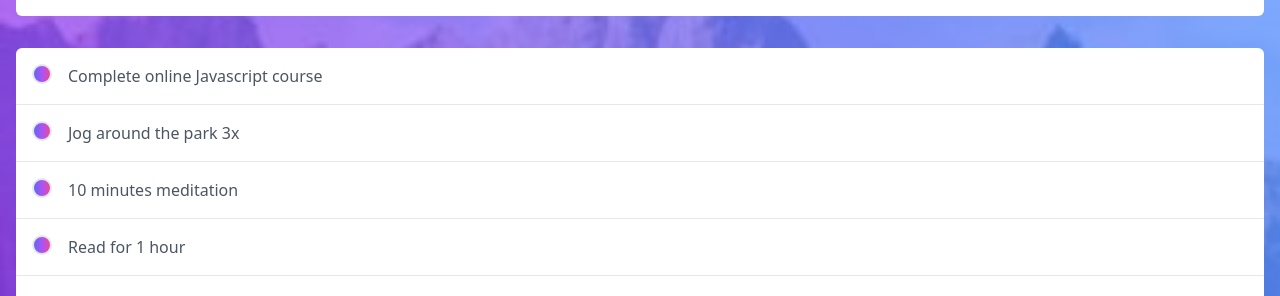
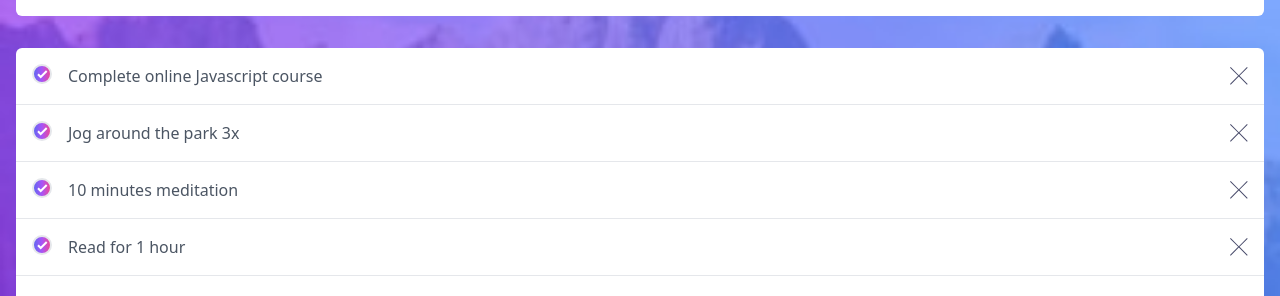
Before and after one commit to fmoraless/todo-app-main, a React (Vite) app in the folder react-todo/: page / in a window 1280 px wide. Shown: the part 140-436 px from the top of the page. Built offline with nearby package versions, Linux system fonts and the light colour scheme; some icons are missing.

Commit message:
Icons refactor

```diff
--- /dev/null
+++ b/react-todo/src/components/icons/IconCheck.jsx
@@ -0,0 +1,14 @@
+const IconCheck = ({ ...props }) => {
+  return (
+    <svg {...props} xmlns="http://www.w3.org/2000/svg" width="11" height="9">
+      <path
+        fill="none"
+        stroke="#FFF"
+        strokeWidth="2"
+        d="M1 4.304L3.696 7l6-6"
+      />
+    </svg>
+  );
+};
+
+export default IconCheck;
--- a/react-todo/src/components/icons/CrossIcon.jsx
+++ b/react-todo/src/components/icons/IconCross.jsx
@@ -1,4 +1,4 @@
-const CrossIcon = () => {
+const IconCross = () => {
   return (
     <svg xmlns="http://www.w3.org/2000/svg" width="18" height="18">
       <path
@@ -10,4 +10,4 @@ const CrossIcon = () => {
   );
 };
 
-export default CrossIcon;
+export default IconCross;
--- a/react-todo/src/components/icons/MoonIcon.jsx
+++ b/react-todo/src/components/icons/IconMoon.jsx
@@ -1,4 +1,4 @@
-const MoonIcon = () => {
+const IconMoon = () => {
   return (
     <svg xmlns="http://www.w3.org/2000/svg" width="26" height="26">
       <path
@@ -10,4 +10,4 @@ const MoonIcon = () => {
   );
 };
 
-export default MoonIcon;
+export default IconMoon;
```
